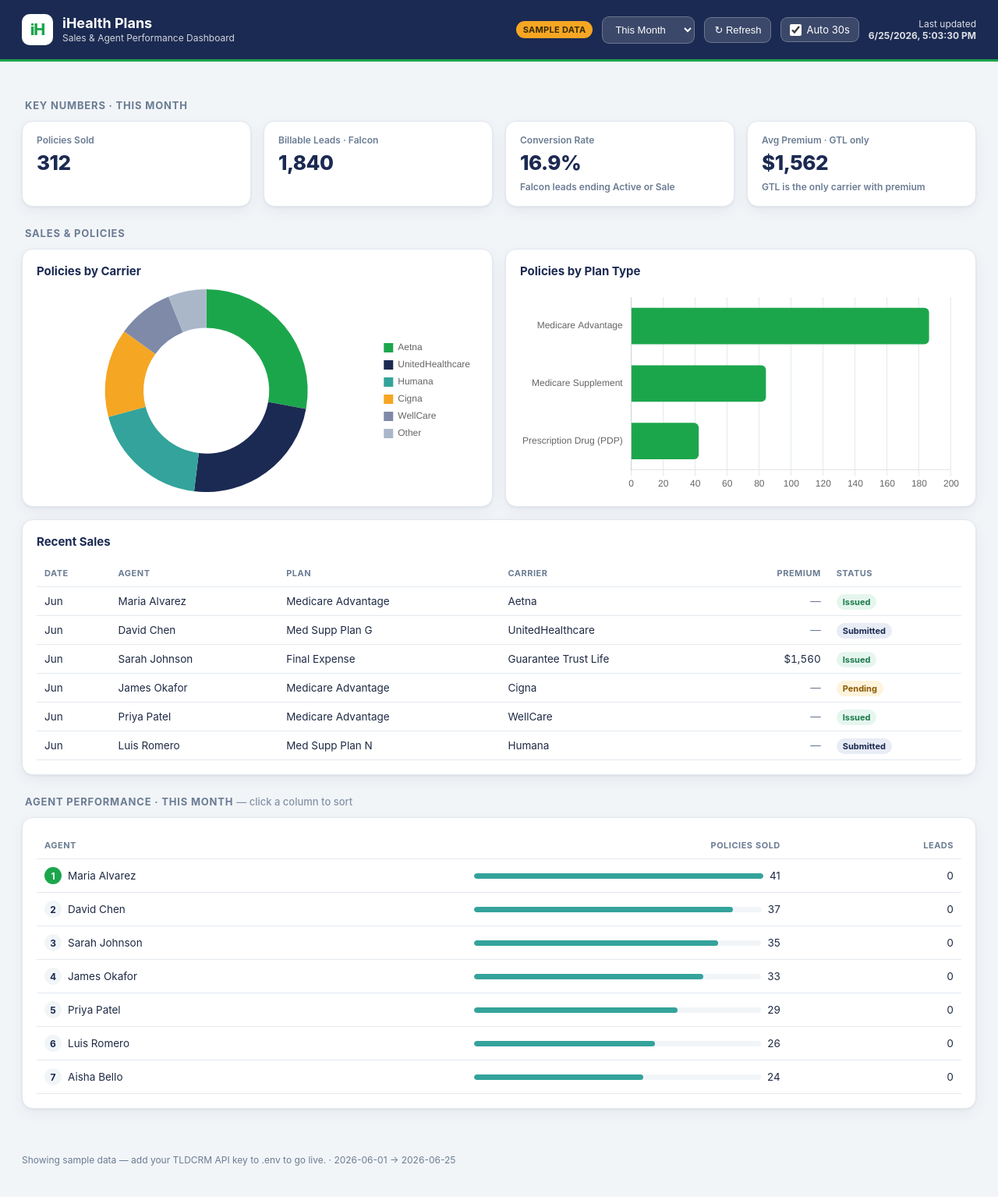
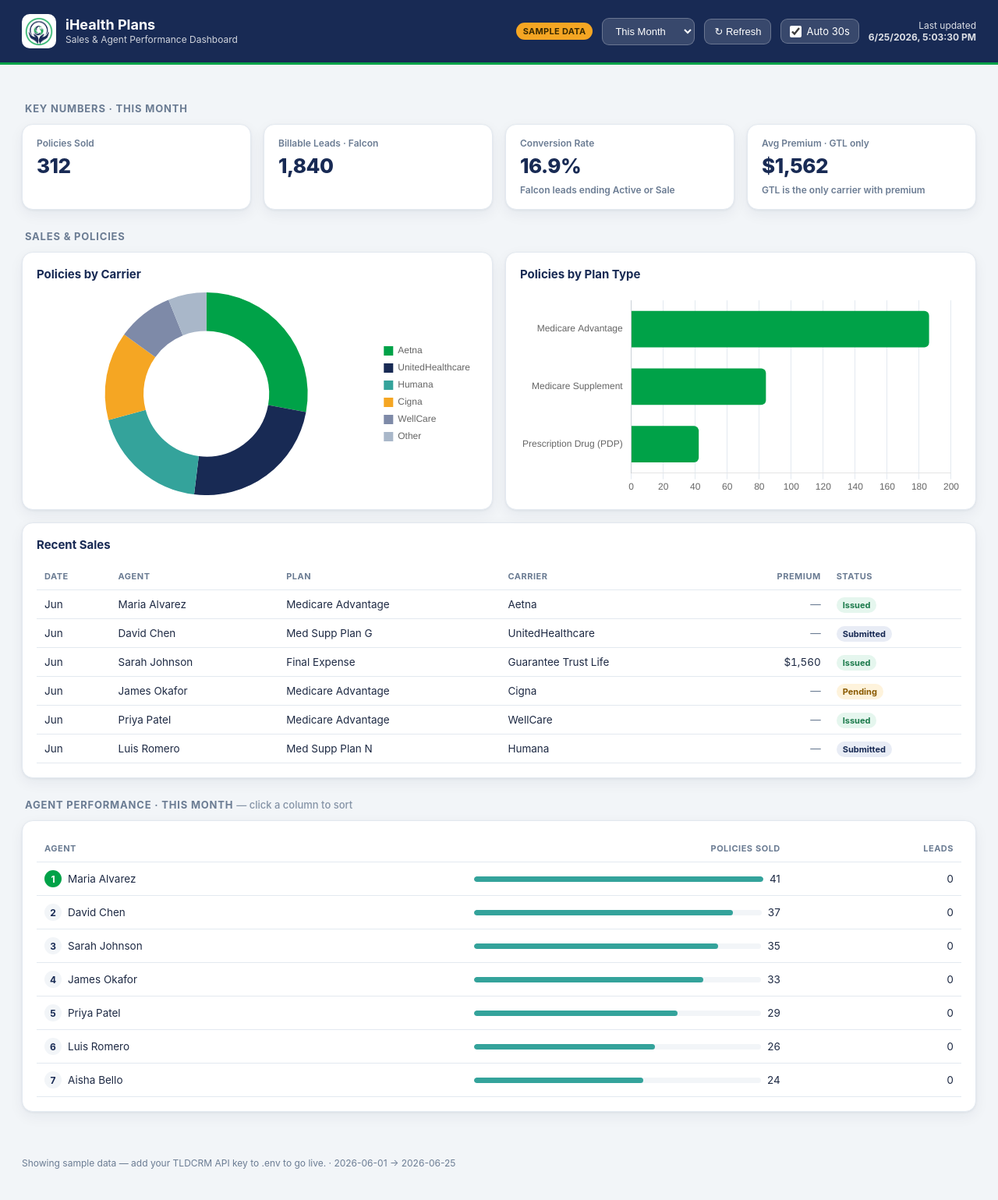
Before and after one commit to kendoric2/TLD-DASHBOARD-, a Flask app: page / in a window 1280 px wide. Shown: the whole page at 78% size. Run offline with Flask 3, Linux system fonts and the light colour scheme.

Commit message:
iHealth rebrand: logo, favicon, exact brand colors; brand assets in assets/brand/

```diff
--- a/static/dashboard.css
+++ b/static/dashboard.css
@@ -2,10 +2,10 @@
    THEME — iHealth Plans brand (deep navy + green)
    ============================================================ */
 :root{
-  --brand:#1CA64C;          /* iHealth green — buttons, bars, accents */
-  --brand-dark:#1B2A52;     /* iHealth deep navy — header, headings, values */
+  --brand:#00A248;          /* iHealth green (sampled from logo) — buttons, bars, accents */
+  --brand-dark:#182A54;     /* iHealth deep navy (sampled from logo) — header, headings, values */
   --brand-2:#34A39B;        /* teal accent */
-  --good:#1CA64C;           /* positive / up (brand green) */
+  --good:#00A248;           /* positive / up (brand green) */
   --warn:#F5A623;           /* attention */
   --bad:#E2574C;            /* negative / down */
   --bg:#F2F5F8;             /* page background */
@@ -32,10 +32,11 @@ header{
 }
 .brand{display:flex; align-items:center; gap:12px}
 .logo-mark{
-  width:40px;height:40px;border-radius:10px;background:#fff;
+  width:44px;height:44px;border-radius:10px;background:#fff;overflow:hidden;
   display:flex;align-items:center;justify-content:center;
   color:var(--brand);font-weight:800;font-size:20px;letter-spacing:-1px;
 }
+.logo-mark img{width:100%;height:100%;object-fit:contain;padding:3px}
 .brand h1{font-size:18px;margin:0;font-weight:700;line-height:1.1}
 .brand p{margin:2px 0 0;font-size:12px;opacity:.8}
 .header-right{display:flex;align-items:center;gap:12px;flex-wrap:wrap}
@@ -98,7 +99,7 @@ tbody tr:hover{background:#F7FAFD}
 .pill{font-size:11px;font-weight:700;padding:3px 8px;border-radius:20px;text-transform:capitalize}
 .pill.issued{background:#E5F6EE;color:#1B7A4B}
 .pill.pending{background:#FEF3DC;color:#8A5A00}
-.pill.submitted{background:#E8ECF5;color:#1B2A52}
+.pill.submitted{background:#E8ECF5;color:#182A54}
 .dash{color:var(--muted)}
 
 footer{max-width:1280px;margin:0 auto;padding:18px 28px 40px;color:var(--muted);font-size:12px}
--- a/templates/dashboard.html
+++ b/templates/dashboard.html
@@ -5,12 +5,13 @@
 <meta name="viewport" content="width=device-width, initial-scale=1.0" />
 <title>iHealth Plans — CRM Dashboard</title>
 <link rel="stylesheet" href="/static/dashboard.css" />
+<link rel="icon" type="image/png" href="/static/favicon.png" />
 <script src="https://cdnjs.cloudflare.com/ajax/libs/Chart.js/4.4.1/chart.umd.min.js"></script>
 </head>
 <body>
 <header>
   <div class="brand">
-    <div class="logo-mark">iH</div>
+    <div class="logo-mark"><img src="/static/logo.png" alt="iHealth Plans" onerror="this.parentNode.textContent='iH'"></div>
     <div>
       <h1>iHealth Plans</h1>
       <p>Sales &amp; Agent Performance Dashboard</p>
```
Also changed, not shown: assets/brand/logo-full.png (added), assets/brand/logo-original.jpeg (added), assets/brand/logo-transparent.png (added), static/favicon.png (added), static/logo.png (added).
